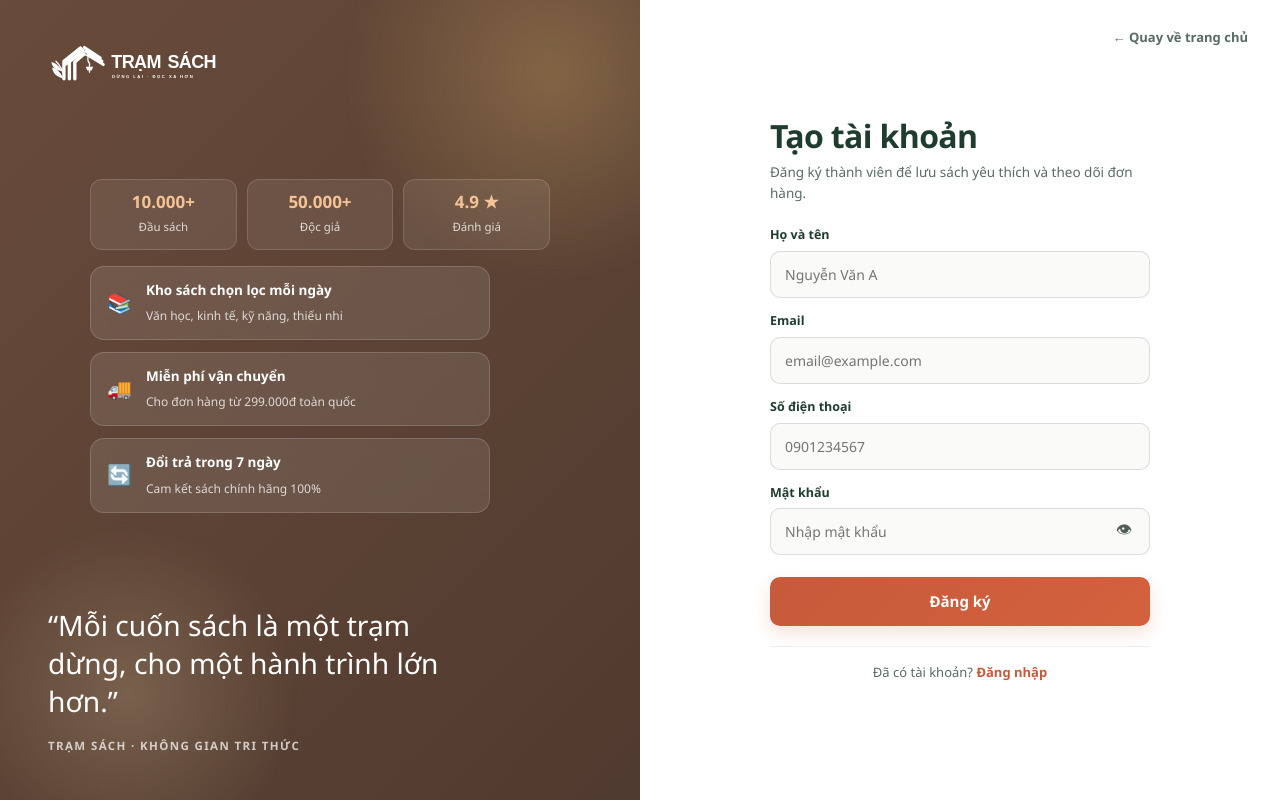
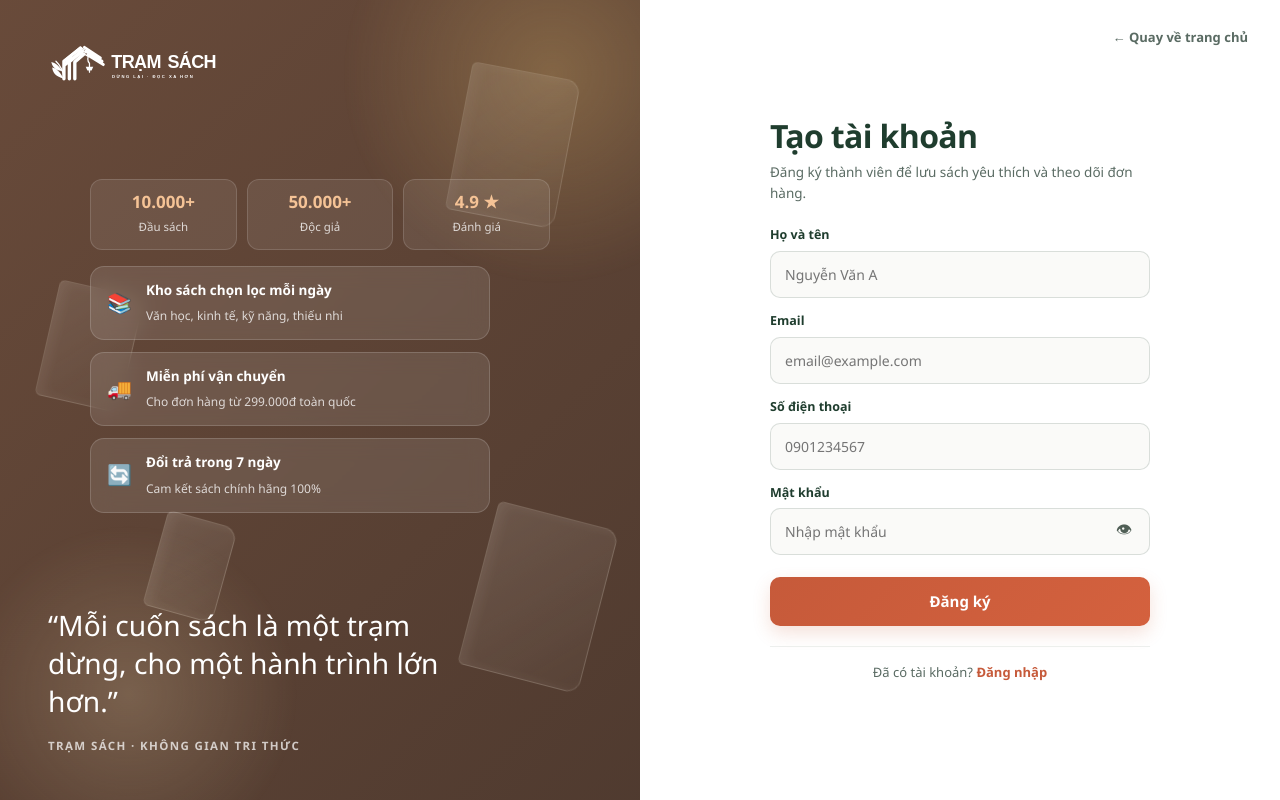
Before and after one commit to triuki123/KLTN, a Flask app: page /register in a window 1280 px wide. Run offline with Flask 3, Linux system fonts and the light colour scheme; some libraries are stand-ins or nearby versions.

Commit message:
ui: add floating animated book pages to split auth background

```diff
--- a/flask_app/static/css/password-recovery.css
+++ b/flask_app/static/css/password-recovery.css
@@ -66,6 +66,73 @@ body.auth-page-body {
 
 .split-auth-media-overlay {
   display: none;
+}
+
+.split-auth-pages {
+  position: absolute;
+  inset: 0;
+  overflow: hidden;
+  pointer-events: none;
+  z-index: 0;
+}
+
+.split-auth-pages span {
+  position: absolute;
+  display: block;
+  border-radius: 6px 14px 14px 6px;
+  background: linear-gradient(135deg, rgba(255, 250, 240, 0.14), rgba(255, 250, 240, 0.03));
+  border: 1px solid rgba(255, 248, 232, 0.18);
+  box-shadow: inset 6px 0 12px rgba(255, 248, 232, 0.08);
+  animation: splitAuthPageDrift 16s ease-in-out infinite alternate;
+}
+
+.split-auth-pages span:nth-child(1) {
+  width: 110px;
+  height: 150px;
+  top: 10%;
+  right: 12%;
+  transform: rotate(12deg);
+}
+
+.split-auth-pages span:nth-child(2) {
+  width: 86px;
+  height: 118px;
+  top: 38%;
+  left: 6%;
+  transform: rotate(-16deg);
+  animation-delay: -4s;
+  animation-duration: 19s;
+}
+
+.split-auth-pages span:nth-child(3) {
+  width: 124px;
+  height: 168px;
+  bottom: 12%;
+  right: 8%;
+  transform: rotate(-8deg);
+  animation-delay: -8s;
+  animation-duration: 21s;
+}
+
+.split-auth-pages span:nth-child(4) {
+  width: 72px;
+  height: 98px;
+  top: 68%;
+  left: 22%;
+  transform: rotate(22deg);
+  animation-delay: -11s;
+  animation-duration: 15s;
+}
+
+@keyframes splitAuthPageDrift {
+  0% {
+    transform: translateY(0) rotate(var(--r, 8deg));
+    opacity: 0.55;
+  }
+  100% {
+    transform: translateY(-28px) translateX(14px) rotate(calc(var(--r, 8deg) + 8deg));
+    opacity: 0.9;
+  }
 }
 
 .split-auth-media-content {
```
Also changed, not shown: flask_app/static/js/app.js.
